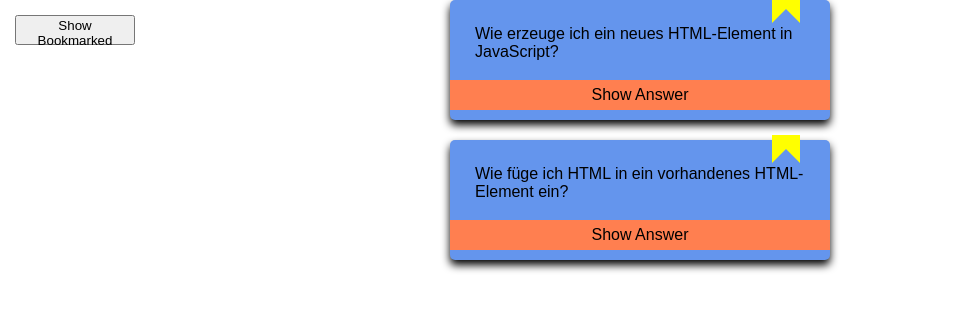
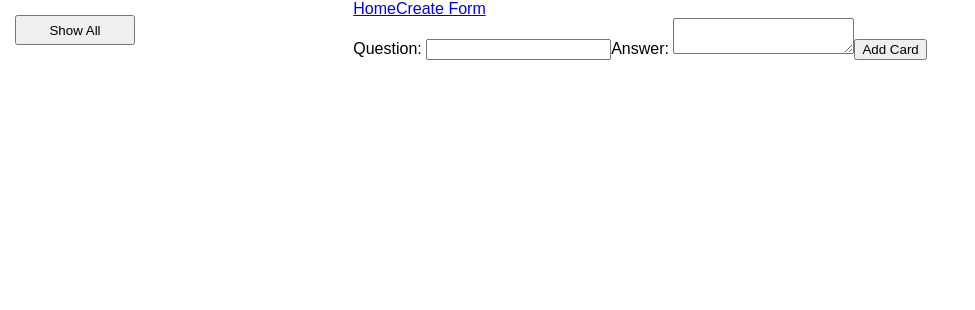
Before and after one commit to kdcho/flashcards-react, a React (Create React App) app: page / in a window 1280 px wide. Shown: the top 310 px of the page, without its empty margins (0-975 px from the left). Built offline with nearby package versions, Linux system fonts and the light colour scheme.

Commit message:
Add React-Router

```diff
--- a/package.json
+++ b/package.json
@@ -6,6 +6,7 @@
     "prop-types": "15.7.2",
     "react": "^16.12.0",
     "react-dom": "^16.12.0",
+    "react-router-dom": "5.1.2",
     "react-scripts": "3.2.0",
     "styled-components": "4.4.1"
   },
--- a/src/App.js
+++ b/src/App.js
@@ -1,63 +1,27 @@
-import React, { useState } from 'react'
-import Cards from './Cards.json'
-import Card from './Card.js'
-import GlobalStyle from './GlobalStyle.js'
-import Grid from './Grid.js'
-import styled from 'styled-components/macro'
+import React from 'react'
+import { BrowserRouter as Router, Switch, Route, Link } from 'react-router-dom'
+import Home from './Home.js'
 
 function App() {
-  const [cards, setCards] = useState(Cards)
-  const [bookmarked, setBookmarked] = useState('Show Bookmarked')
-
   return (
-    <div>
-      <GlobalStyle />
-      <Grid>
-        <Filter onClick={filterBookmarked}>
-          {bookmarked ? 'Show Bookmarked' : 'Show All'}
-        </Filter>
-        {Cards.map((card, index) =>
-          !bookmarked ? (
-            <Card
-              question={card.question}
-              answer={card.answer}
-              toggleBookmark={() => toggleBookmark(index)}
-              isBookmarked={card.isBookmarked}
-            />
-          ) : (
-            card.isBookmarked && (
-              <Card
-                question={card.question}
-                answer={card.answer}
-                isBookmarked={card.isBookmarked}
-              />
-            )
-          )
-        )}
-      </Grid>
-    </div>
+    <Router>
+      <div>
+        <nav>
+          <Link to="/">Home</Link>
+          <Link to="/create">Create Form</Link>
+        </nav>
+        {/* A <Switch> looks through its children <Route>s and
+            renders the first one that matches the current URL. */}
+        <Switch>
+          <Route path="/create">
+            <h1>Hello world</h1>
+          </Route>
+          <Route path="/">
+            <Home />
+          </Route>
+        </Switch>
+      </div>
+    </Router>
   )
-
-  function filterBookmarked() {
-    setBookmarked(!bookmarked)
-  }
-
-  function toggleBookmark(index) {
-    const card = cards[index]
-    return setCards([
-      ...cards.slice(0, index),
-      { ...card, isBookmarked: !card.isBookmarked },
-      ...cards.slice(index + 1)
-    ])
-  }
 }
-
-const Filter = styled.button`
-  position: absolute;
-  height: 30px;
-  width: 120px;
-  top: 15px;
-  left: 15px;
-`
-
 export default App
--- a/src/Bookmark.js
+++ b/src/Bookmark.js
@@ -1,15 +1,8 @@
-import React, { useState } from 'react'
 import styled from 'styled-components/macro'
 
-export default function Bookmark({ onClick, isBookmarked }) {
-  return (
-    <BookmarkStyle color={isBookmarked ? 'yellow' : 'red'} onClick={onClick} />
-  )
-}
-
-const BookmarkStyle = styled.div`
+export default styled.div`
   position: absolute;
-  border: 14px solid ${props => props.color};
+  border: 14px solid ${props => (props.active ? 'red' : 'yellow')};
   border-bottom-color: transparent;
   top: -5px;
   right: 30px;
--- a/src/Card.js
+++ b/src/Card.js
@@ -6,14 +6,13 @@ import Bookmark from './Bookmark'
 export default function Card({
   question,
   answer,
-  toggleBookmark,
+  onToggleBookmark,
   isBookmarked
 }) {
   const [toggleState, setToggleState] = useState(true)
-
   return (
     <CardStyled className={!toggleState ? 'active' : ''}>
-      <Bookmark onClick={toggleBookmark} isBookmarked={isBookmarked} />
+      <Bookmark onClick={onToggleBookmark} active={isBookmarked} />
       <p>{question}</p>
       {
         <AnswerStyled className={!toggleState ? 'active' : ''}>
--- a/src/Cards.json
+++ b/src/Cards.json
@@ -11,7 +11,8 @@
     "question": "Wie füge ich ein Element über einem anderen Element ein?",
     "answer": ".insertAdjacentElement(position, element)",
     "tags": ["javascript", "basics"],
-      "doPractice": true
+    "doPractice": true,
+    "isBookmarked": false
   },
   {
     "title": "HTML-Element einfügen 2",
--- /dev/null
+++ b/src/Form.js
@@ -0,0 +1,25 @@
+import React from 'react'
+import styled from 'styled-components/macro'
+
+export default function Form({ addCard }) {
+  return (
+    <FormBody
+      onClick={event => event.preventDefault()}
+      /* addCard={getFormData} */
+    >
+      <label>Question: </label>
+      <input></input>
+      <label>Answer: </label>
+      <textarea></textarea>
+      <button>Add Card</button>
+    </FormBody>
+  )
+/*   function getFormData() {
+    const obj = {
+      question: input.value,
+      answer: textarea.value
+    }
+  } */
+}
+
+const FormBody = styled.form``
--- /dev/null
+++ b/src/Home.js
@@ -0,0 +1,72 @@
+import React, { useState } from 'react'
+//import data from './Cards.json'
+import Card from './Card.js'
+import GlobalStyle from './GlobalStyle.js'
+import Grid from './Grid.js'
+import styled from 'styled-components/macro'
+import saveData from './services.js'
+import Form from './Form.js'
+
+export default function Home() {
+  let cardData = JSON.parse(localStorage.savedData || null) || []
+  const [cards, setCards] = useState(cardData)
+  const [showBookmarked, setShowBookmarked] = useState(false)
+  saveData(cards)
+
+  return (
+    <div>
+      <GlobalStyle />
+      <Grid>
+        <Form addCard={addNewCard} />
+        <Filter onClick={filterBookmarked}>
+          {showBookmarked ? 'Show Bookmarked' : 'Show All'}
+        </Filter>
+        {cards.map((card, index) =>
+          !showBookmarked ? (
+            <Card
+              key={index}
+              question={card.question}
+              answer={card.answer}
+              onToggleBookmark={() => toggleBookmark(index)}
+              isBookmarked={card.isBookmarked}
+            />
+          ) : (
+            card.isBookmarked && (
+              <Card
+                key={index}
+                question={card.question}
+                answer={card.answer}
+                onToggleBookmark={() => toggleBookmark(index)}
+                isBookmarked={card.isBookmarked}
+              />
+            )
+          )
+        )}
+      </Grid>
+    </div>
+  )
+  function filterBookmarked() {
+    setShowBookmarked(!showBookmarked)
+  }
+
+  function toggleBookmark(index) {
+    const card = cards[index]
+    setCards([
+      ...cards.slice(0, index),
+      { ...card, isBookmarked: !card.isBookmarked },
+      ...cards.slice(index + 1)
+    ])
+  }
+
+  function addNewCard(card) {
+    setCards([...cards, card])
+  }
+}
+
+const Filter = styled.button`
+  position: absolute;
+  height: 30px;
+  width: 120px;
+  top: 15px;
+  left: 15px;
+`
--- /dev/null
+++ b/src/services.js
@@ -0,0 +1,4 @@
+export default function saveData(cards) {
+  let savedData = cards
+  localStorage.savedData = JSON.stringify(savedData)
+}
```
Also changed, not shown: 1 other file (tests, documents, lock files or other folders). Lines whose indentation alone changed are shown as unchanged.
